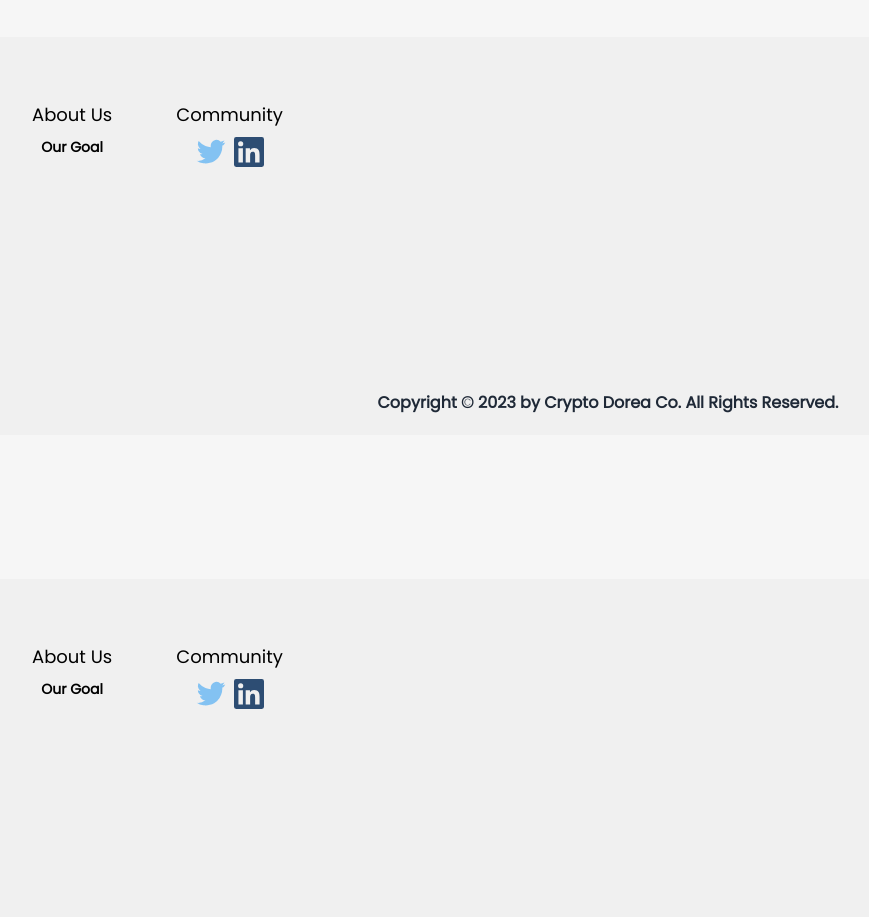
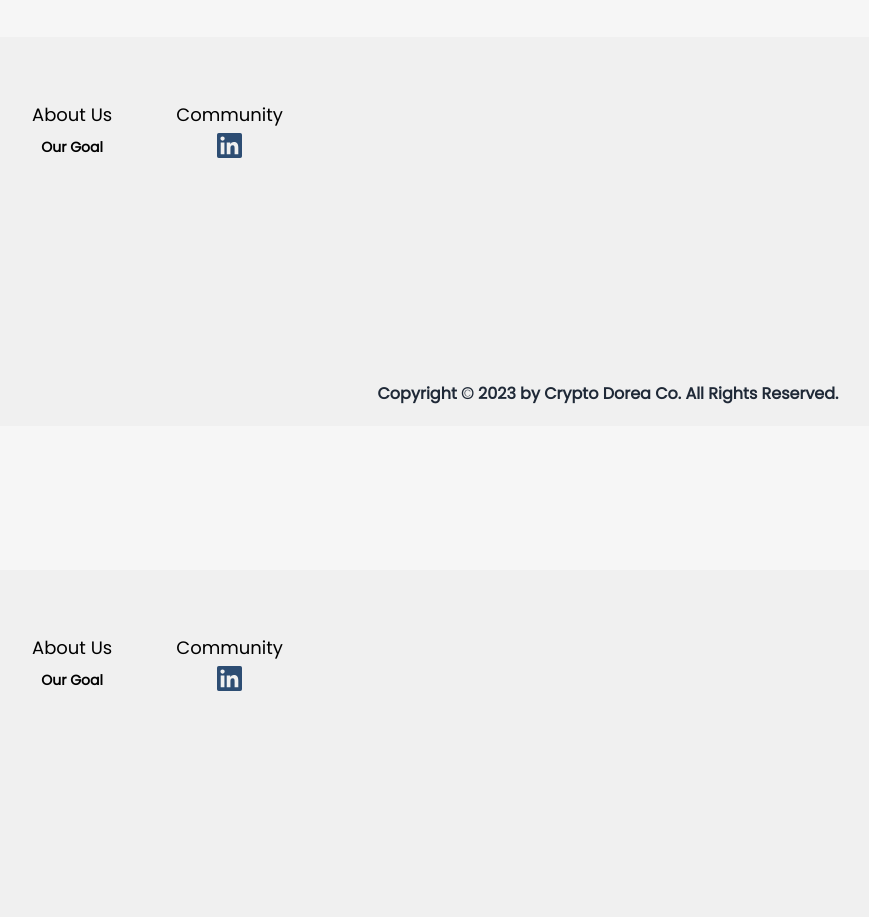
Before and after one commit to xmrrabbitx/cryptodorea_website, a Next.js app: page /components/landing/Layout in a window 1280 px wide. Shown: the part 1080-1997 px from the top of the page, without its empty margins (32-901 px from the left). Built offline with nearby package versions, Linux system fonts and the light colour scheme.

Commit message:
fix some spam issue

```diff
--- a/pages/api/email/sendWelcomeEmail.ts
+++ b/pages/api/email/sendWelcomeEmail.ts
@@ -72,15 +72,17 @@ export default async function sendWelcomeEmail(
             });
 
             var mailOptions = {
-              from: 'welcome@cryptodorea.io',
+              from: 'Dorea Welcome <welcome@cryptodorea.io>',
               to: emailAddress,
               subject: "🎉 Welcome to Crypto Dorea",
               html: welcomeEmailTempelate,
+              /*
               attachments: [{
                 filename: 'doreaLogo.png',
                 path:'./public/logos/doreaLogo.png',
                 cid: 'doreaLogo'
               }]
+              */
             };
 
             transporter.sendMail(mailOptions, function (error:any, info:any) {
--- a/pages/components/email/welcomeEmail/email.html
+++ b/pages/components/email/welcomeEmail/email.html
@@ -22,9 +22,7 @@
         <div>
             <div style="max-width: 700px; margin: 0 auto;margin-top: 20px;padding: 10px;">
                 <div style="display: flex; align-items: left;">
-                    <div style="margin-right: 0px;">
-                        <img src="cid:doreaLogo" alt="Logo" width="40" height="40" style="display: block;">
-                    </div>
+
                     <div style="margin-left: 12px; margin-top: 12px; font-size: 15px; font-weight: 600; font-family: 'Poppins', sans-serif;">
                         <span style="color: #000000;padding-right: 5px;">Crypto</span><span style="color: #ff8635;">Dorea</span>
                     </div>
@@ -58,7 +56,7 @@
                 Best regards,
                 <br />
 
-                Hadi Mirzaie <br />
+                Dorea CEO <br />
                 Crypto Dorea Team
             </p>
             <div style="display: flex;margin-left: 40%;">
--- a/pages/components/landing/Footer.tsx
+++ b/pages/components/landing/Footer.tsx
@@ -16,13 +16,10 @@ export default function Footer(){
             </div>
             <div className='w-12/12 pl-16'>
               <p  className='xl:text-lg lg:text-lg md:text-lg sm:text-lg text-[14px] text-center'>Community</p>
-              <div className='flex flex-grid items-center justify-center gap-2 pt-2'>
+              <div className='flex flex-grid items-center justify-center mt-1'>
 
-                <a href="https://linkedin.com/cryptodorea" >
-                  <Image className="" width={30} height={30} src={TwitterLogo} alt="Twitter logo" />
-                </a>
-                <a href="https://x.com/cryptodorea" >
-                  <Image className='' width={30} height={30} src={LinkedinLogo} alt="Linkedin logo" />
+                <a href="https://www.linkedin.com/company/cryptodorea/" >
+                  <Image className='' width={25} height={25} src={LinkedinLogo} alt="Linkedin logo" />
                 </a>
 
               </div>
--- a/pages/index.tsx
+++ b/pages/index.tsx
@@ -73,8 +73,8 @@ export default function Home(props:any) {
     <>
 
       <Head>
-        <title>Crypto Dorea: the next Generation of Crypto Cashback program</title>
-        <meta name="description" content="crypto dorea description must be here" />
+        <title>Crypto Dorea: The Next Generation of Crypto Cashback Program</title>
+        <meta name="description" content="Create a Crypto CashBack Loyalty Program for your Business" />
         <meta name="viewport" content="width=device-width, initial-scale=1" />
         <link rel="icon" href="/doreaLogo.png"/>
       </Head>
@@ -123,11 +123,11 @@ export default function Home(props:any) {
             <div className='xl:col-span-1 xl:inline lg:inline md:hidden sm:hidden hidden '></div>
             <div className='xl:col-span-1 col-span-1'>
               <div className={`${styles.percentsNumbers} xl:text-center lg:text-center md:text-center sm:text-center 2xl:text-7xl xl:text-6xl lg:text-6xl md:text-6xl sm:text-6xl text-4xl text-center`}>21%</div>
-              <div className={`${styles.percentsDescription} xl:text-center lg:text-center md:text-center sm:text-center text-center 2xl:text-xl xl:text-base lg:text-base md:text-base sm:text-base text-[12px]`}>US adults hold Cryptocurrency</div>
+              <div className={`${styles.percentsDescription} xl:text-center lg:text-center md:text-center sm:text-center text-center 2xl:text-xl xl:text-base lg:text-base md:text-base sm:text-base text-[12px]`}>of US adults hold Crypto</div>
             </div>
             <div className='xl:col-span-1 col-span-1'>
               <div className={`${styles.percentsNumbers} xl:text-center lg:text-center md:text-center sm:text-center 2xl:text-7xl xl:text-6xl lg:text-6xl md:text-6xl sm:text-6xl text-4xl xl:m-0 text-center`}>2.3K</div>
-              <div className={`${styles.percentsDescription} xl:text-center lg:text-center md:text-center sm:text-center text-center 2xl:text-xl xl:text-base lg:text-base md:text-base sm:text-base  text-[12px]`}>Around 2,300 businesses accept Bitcoin in the U.S</div>
+              <div className={`${styles.percentsDescription} xl:text-center lg:text-center md:text-center sm:text-center text-center 2xl:text-xl xl:text-base lg:text-base md:text-base sm:text-base  text-[12px]`}>Roughly 2,300 businesses accept Bitcoin in the U.S</div>
             </div>
             <div className='xl:col-span-1 col-span-1'>
             <div className={`${styles.percentsNumbers} xl:text-center lg:text-center md:text-center sm:text-center 2xl:text-7xl xl:text-6xl lg:text-6xl md:text-6xl sm:text-6xl text-4xl  xl:mt-0 text-center`}>45M</div>
@@ -162,7 +162,7 @@ export default function Home(props:any) {
             <div className='xl:col-span-1 lg:col-span-1 md:col-span-1 col-span-2 xl:ml-28 lg:ml-12 md:ml-8 sm:ml-0 xl:p-0 lg:p-0 md:p-0 sm:p-5 p-5 xl:mt-24 mt-5'>
               <p id={styles.doreaDefinitionTitle} className='2xl:text-4xl text-xl font-bold'>What is Crypto Dorea?</p>
               <div id={styles.doreaDefinition} className='mt-5 xl:ml-14 ml-0 pr-3 pl-7 pt-7 pb-7 rounded-md'>
-                <p id={styles.doreaDefinitionText} className='xl:text-lg text-base xl:leading-9 leading-8  font-bold'>Crypto Dorea is the new way of Loyalty Program brougth to your business using auto pay system powered by smart contract.</p>
+                <p id={styles.doreaDefinitionText} className='xl:text-lg text-base xl:leading-9 leading-8  font-bold'>Crypto Dorea is a new innovative Loyalty Program brought to your business using our auto-pay system powered by smart contracts.</p>
               </div>
             </div>
             <div className='xl:col-span-1 lg:col-span-1 md:col-span-1 col-span-2 xl:p-0 lg:p-0  md:p-0 sm:p-0 p-5 grid items-center justify-center relative'>
@@ -238,7 +238,7 @@ export default function Home(props:any) {
 
           <div className='grid grid-cols-1 gap-1 xl:mt-40 lg:mt-40 md:mt-40 sm:mt-40 mt-16 xl:pr-0 md:pr-5 pr-0'>
             <div className='w-12/12 xl:ml-28 lg:ml-12 md:ml-8 sm:ml-0 xl:p-0 lg:p-0 md:p-0 sm:p-5 p-5'>
-            <p id={styles.doreaDefinitionTitle} className='2xl:text-4xl text-xl font-bold'>How it works?</p>
+            <p id={styles.doreaDefinitionTitle} className='2xl:text-4xl text-xl font-bold'>How does it work?</p>
             <div className='grid xl:grid-cols-5 lg:grid-cols-3 md:grid-cols-3 sm:grid-cols-3 grid-cols-3 gap-5'>
                   <div className={` 'xl:col-span-1 xl:inline lg:hidden md:hidden sm:hidden hidden'`}></div>
                   <div id='infoBoxs' className={`${styles.infoBoxs} hover:bg-[#FACA43] xl:col-span-1 lg:col-span-1 md:col-span-1 sm:col-span-1 col-span-5 xl:text-lg lg:text-lg md:text-lg sm:text-lg text-base font-bold p-8`}>
@@ -301,7 +301,7 @@ export default function Home(props:any) {
               <p id={styles.doreaDefinitionTitle} className='text-xl font-bold'>Our Goal?</p>
               <div id={styles.doreaDefinition} className='mt-5 xl:ml-14 lg:ml-14 md:ml-14 sm:ml-14 ml-0 pr-3 pl-7 pt-7 pb-7 rounded-md'>
                 <p id={styles.doreaDefinitionText} className='xl:text-lg lg:text-lg md:text-lg sm:text-lg text-[16px] font-bold xl:leading-[47px] lg:leading-10 md:leading-10 leading-9'>
-                  We are a team of experts who believe everyone deserves more. So, we gather together as the Dorea team to provide the best suit for your business. Now our focus is on small- to mid-sized businesses because most crypto loyalty programs are expensive and not efficient. There is no limitation in Crypto Dorea; you can launch your own crypto campaign cashback and give rewards to your most loyal customers using our Auto-Pay system at your specific date and time. We believe in privacy, so none of the information of your users will be saved in our database. All the processes are decentralized and transparent on supported blockchains.
+                  We are a team of experts who believe everyone deserves more. So, we gather together as the Dorea team to provide the best exprience for your business. Now our focus is on small to mid-sized businesses because most crypto loyalty programs are expensive and not efficient. There is no limitation in Crypto Dorea; you can launch your own crypto campaign cashback and give rewards to your most loyal customers using our Auto-Pay system at your specific date and time. We believe in privacy, so none of the information of your users will be saved in our database. All the processes are decentralized and transparent on supported blockchains.
                 </p>
               </div>
             </div>
```
